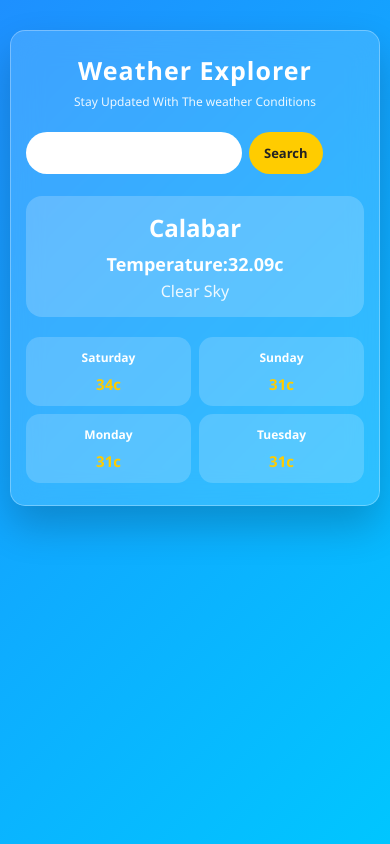
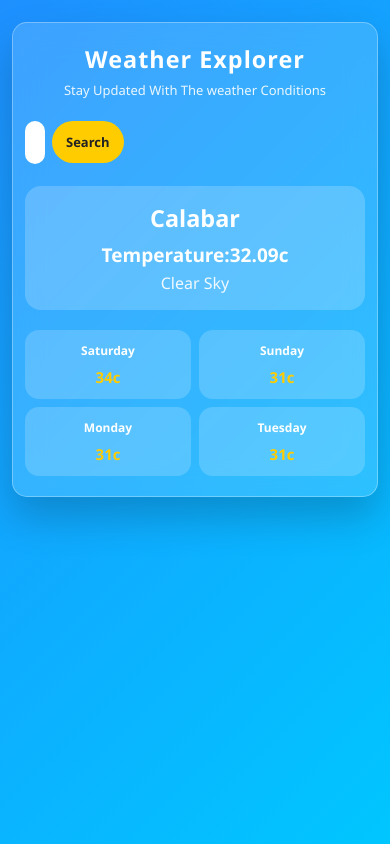
Before and after one commit to naskid6/javascript_project, a plain HTML site: page Weather/Weather.html in a window 390 px wide. Drawn offline with Linux system fonts and the light colour scheme.

Commit message:
change the style

```diff
--- a/Weather/Weather.css
+++ b/Weather/Weather.css
@@ -120,57 +120,65 @@ body {
   color: #ffcc00;
 }
 
-@media (max-width: 480px) {
+
+/* Mobile responsiveness */
+@media screen and (max-width: 600px) {
+
   body {
-    padding: 10px;
-    min-height: 100vh;
+    min-height: 100dvh;
+    padding: 12px;
     align-items: flex-start;
   }
 
   .main-container {
     width: 100%;
     max-width: 100%;
-    padding: 22px 15px;
-    margin-top: 20px;
+    padding: 20px 12px;
+    margin: 10px auto;
     border-radius: 15px;
   }
 
   .main-container h1 {
-    font-size: 25px;
+    font-size: clamp(21px, 6vw, 27px);
   }
 
   .first-p {
-    font-size: 12px;
+    font-size: 13px;
   }
 
   /* Search area */
   .main-container > div:nth-child(2) {
+    display: flex;
+    width: 100%;
     gap: 7px;
   }
 
   .js-input {
+    flex: 1;
     min-width: 0;
-    width: 100%;
+    width: 0;
     padding: 12px 10px;
-    font-size: 13px;
+    font-size: 14px;
   }
 
   .js-btn {
-    padding: 12px 15px;
+    flex-shrink: 0;
+    padding: 12px 14px;
     font-size: 13px;
   }
 
   /* Current weather */
   .main-container > div:nth-child(3) {
-    padding: 15px 10px;
+    padding: 16px 10px;
   }
 
   .js-city {
-    font-size: 24px;
+    font-size: clamp(22px, 6vw, 28px);
+    overflow-wrap: anywhere;
   }
 
   .js-temp {
-    font-size: 18px;
+    font-size: 19px;
   }
 
   /* Forecast */
@@ -180,6 +188,7 @@ body {
   }
 
   .main-container > div:nth-child(4) > div {
+    min-width: 0;
     padding: 12px 5px;
   }
 
@@ -192,3 +201,24 @@ body {
     font-size: 15px;
   }
 }
+
+/* Very small phones */
+@media screen and (max-width: 350px) {
+
+  body {
+    padding: 7px;
+  }
+
+  .main-container {
+    padding: 16px 9px;
+  }
+
+  .js-btn {
+    padding: 11px 9px;
+    font-size: 12px;
+  }
+
+  .js-input {
+    font-size: 12px;
+  }
+}
```
